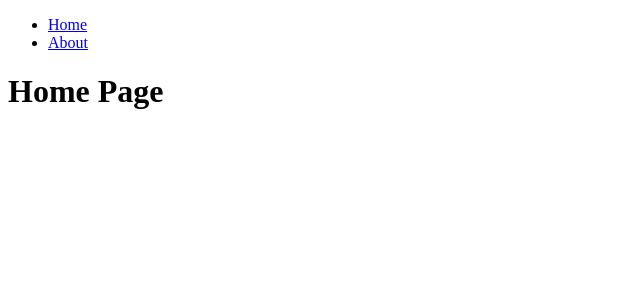
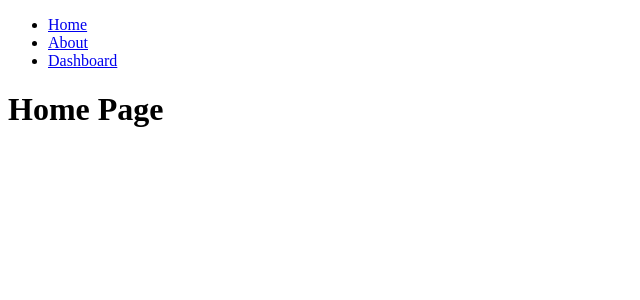
Before and after one commit to CHANDAN-su/reactApplication, a React (Vite) app: page / in a window 1280 px wide. Shown: the top 300 px of the page, without its empty margins (0-640 px from the left). Built offline with nearby package versions, Linux system fonts and the light colour scheme.

Commit message:
### **Using useNavigate for Programmatic Navigation**
To navigate programmatically, use the useNavigate hook:

```diff
--- a/Component/RecatRouterDom/About.jsx
+++ b/Component/RecatRouterDom/About.jsx
@@ -8,6 +8,7 @@ function About() {
     <ul>
             <li><NavLink to="/">Home</NavLink></li>
             <li><NavLink to="/about">About</NavLink></li>
+            <li><Link to="/dashboard">Dashboard</Link></li>
         </ul>
     </nav>
         <h1>About Page</h1>
--- a/Component/RecatRouterDom/Dashboard.jsx
+++ b/Component/RecatRouterDom/Dashboard.jsx
@@ -1,7 +1,14 @@
 import React from 'react'
-import { Link, Outlet } from "react-router-dom";
+import { Link, Outlet,useNavigate } from "react-router-dom";
 
 function Dashboard() {
+
+    const navigate = useNavigate();
+
+    const GotoHome = () => {
+        navigate("/")
+    }
+
   return (
     <div>
         <h1>Dashboard</h1>
@@ -15,6 +22,8 @@ function Dashboard() {
             </li>
         </ul>
 
+        <button onClick={GotoHome}>Go to About Page</button>
+
         <Outlet/>
 
     </div>
--- a/Component/RecatRouterDom/Home.jsx
+++ b/Component/RecatRouterDom/Home.jsx
@@ -8,6 +8,7 @@ function Home() {
         <ul>
             <li><Link to="/">Home</Link></li>
             <li><Link to="/about">About</Link></li>
+            <li><Link to="/dashboard">Dashboard</Link></li>
         </ul>
     </nav>
         <h1>Home Page</h1>
```
